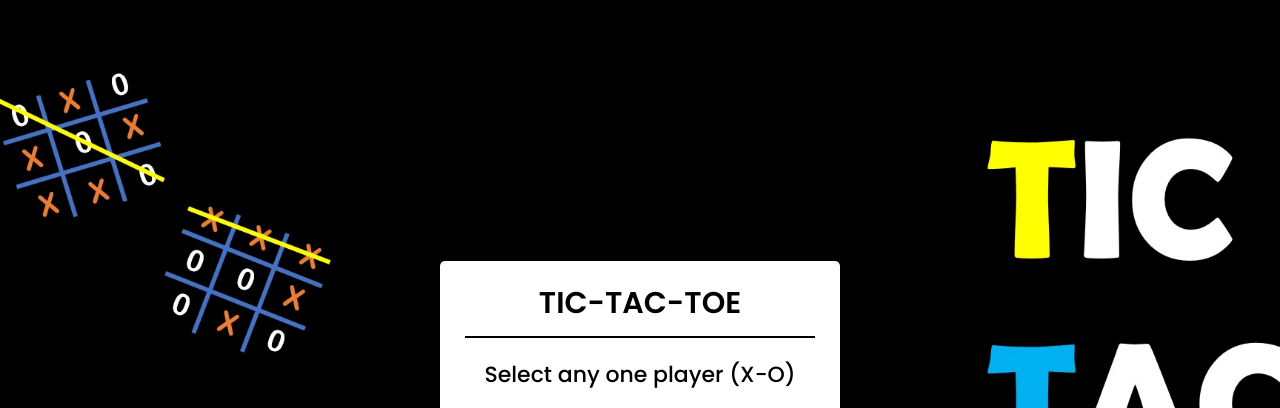
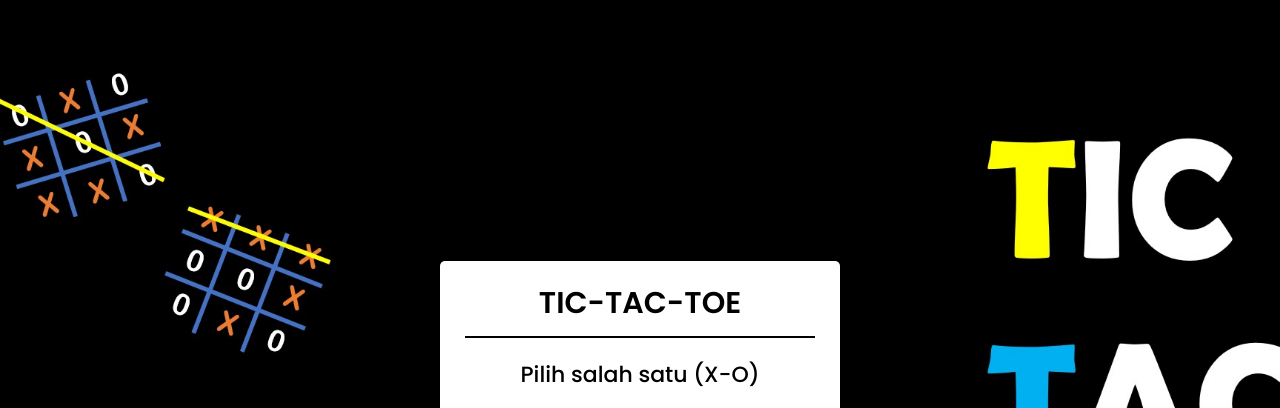
Before and after one commit to faajharr/tic-tac-toe, a plain HTML site: page index.html in a window 1280 px wide. Shown: the top 408 px of the page. Drawn offline with Linux system fonts and the light colour scheme.

Commit message:
Update index.html

```diff
--- a/index.html
+++ b/index.html
@@ -14,7 +14,7 @@
     <header>TIC-TAC-TOE</header>
     <div class="content">
       <div class="title">
-        Select any one player (X-O)
+        Pilih salah satu (X-O)
       </div>
       <div class="options">
         <button class="playerX">Player (X)</button>
```
